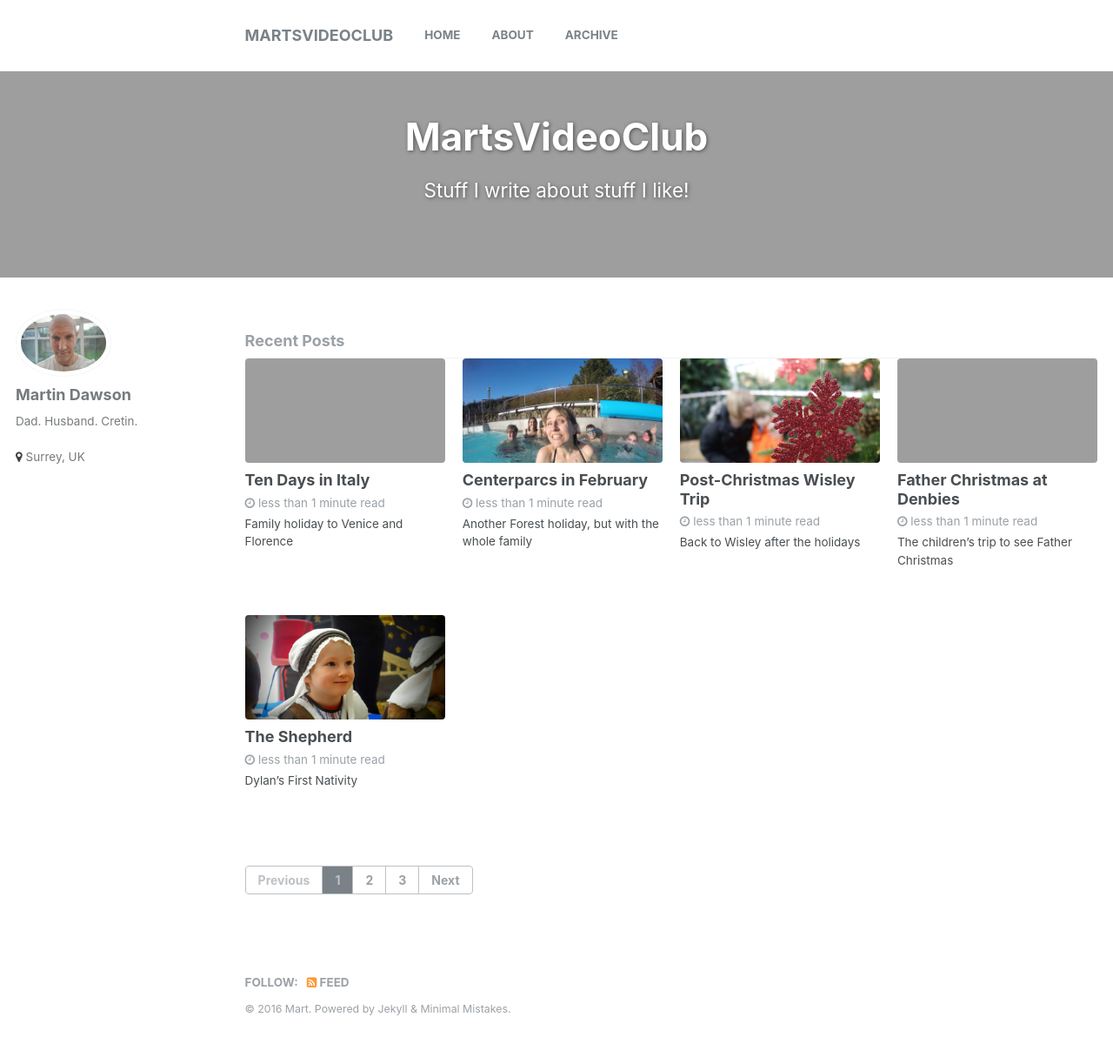
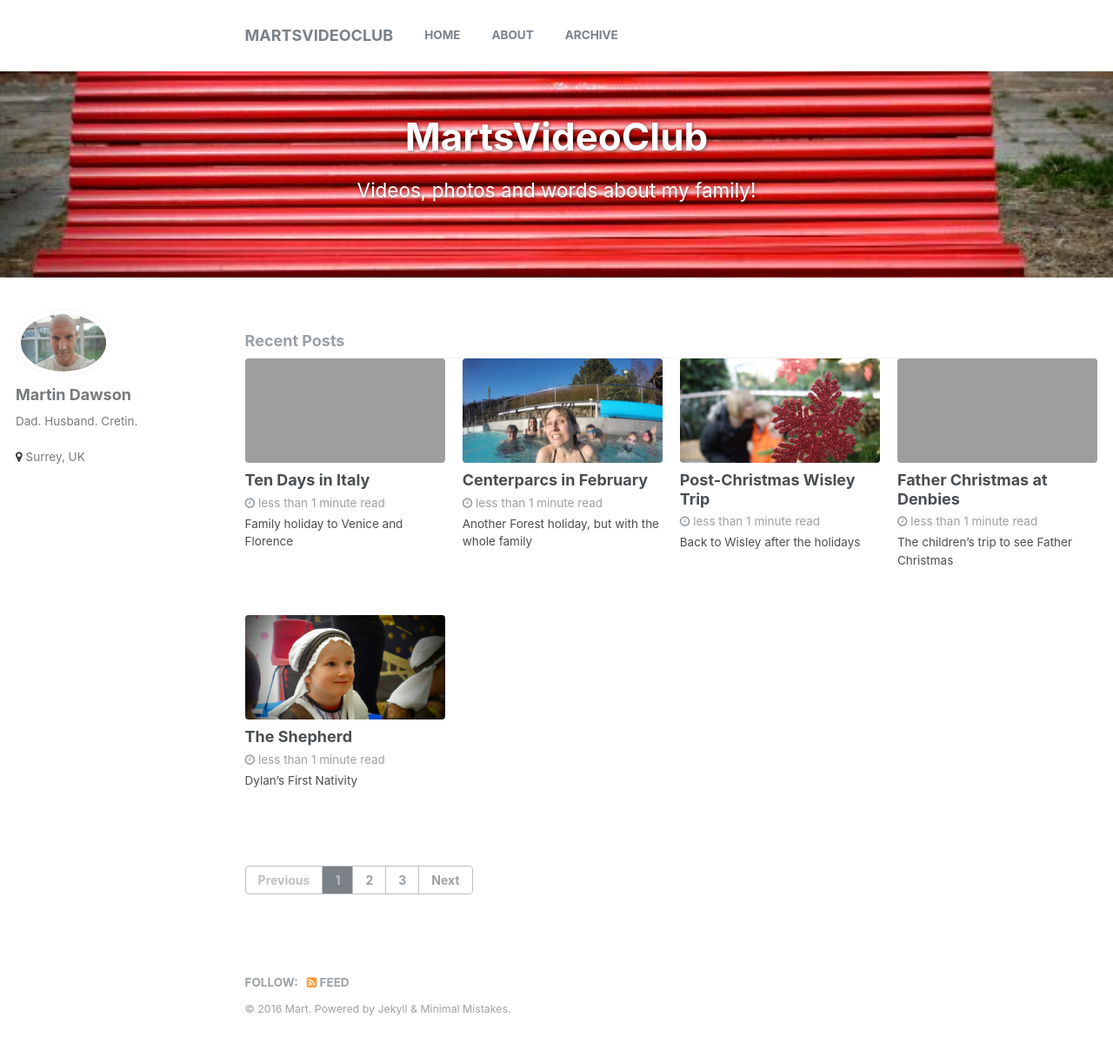
Before and after one commit to martsvideoclub/mmartvid, a Jekyll site: the page built from index.html, in a window 1280 px wide. Shown: the whole page at 87% size. Built offline with Jekyll 4.4.1, drawn with Linux system fonts in a browser that asks for light colours; the list of posts is cut into pages by our own code.

Commit message:
Update index.html

```diff
--- a/index.html
+++ b/index.html
@@ -1,10 +1,10 @@
 ---
 layout: archive
 author_profile: true
-title: "MartsBlog"
-excerpt: "Stuff I write about stuff I like!"
+title: "MartsVideoClub"
+excerpt: "Videos, photos and words about my family!"
 header:
-  overlay_image: myeye.jpg
+  overlay_image: bench.jpg
 ---
 
 {% include base_path %}
```
